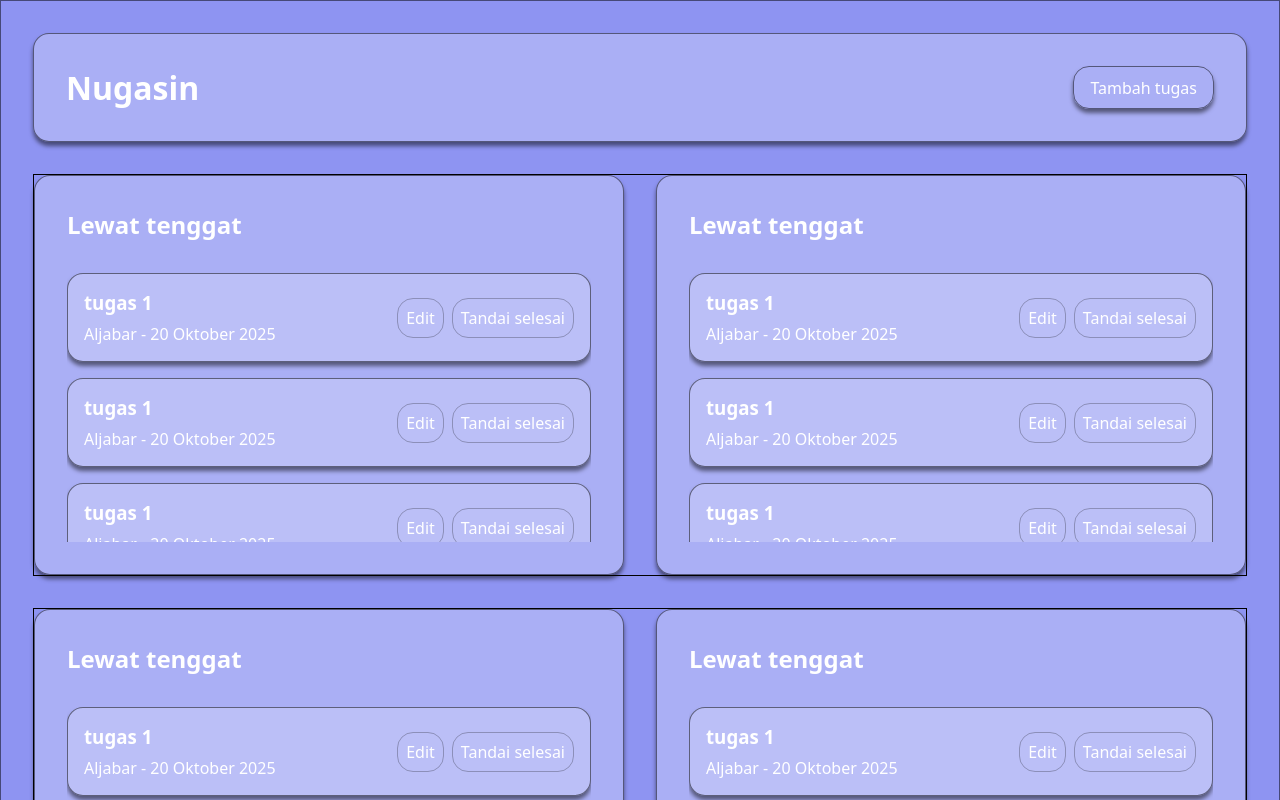
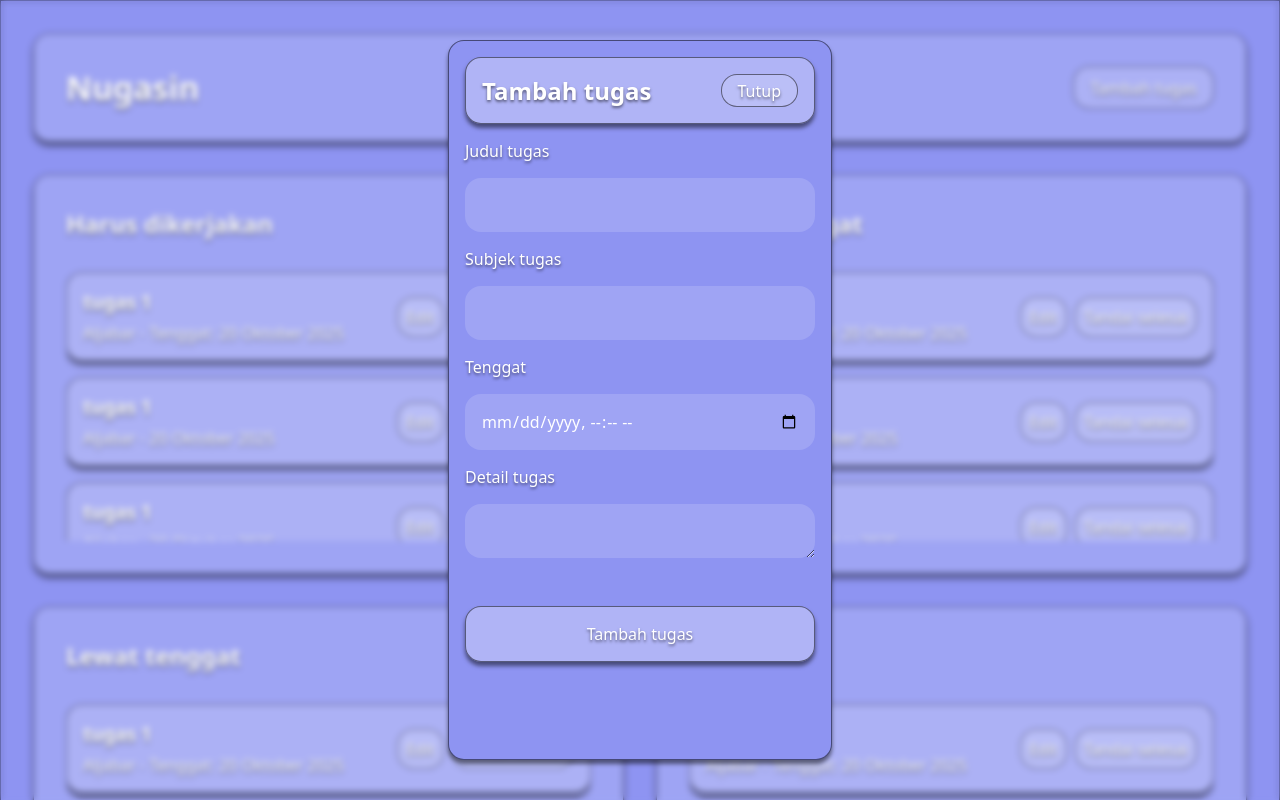
Before and after one commit to antasenaw/Nugasin, a plain HTML site: page index.html in a window 1280 px wide. Both pictures are taken after a click on the button "Tambah tugas". Shown: the top 800 px of the page. Drawn offline with Linux system fonts and the light colour scheme.

Commit message:
Add user input pop op

```diff
--- /dev/null
+++ b/css/input.css
@@ -0,0 +1,59 @@
+.overlay {
+  position: fixed;
+  height: 100vh;
+  width: 100vw;
+  z-index: 2;
+
+  display: flex;
+  justify-content: center;
+  align-items: center;
+  backdrop-filter: blur(.2rem);
+  color: white;
+}
+
+.hidden {
+  display: none;
+}
+
+.add-task-container {
+  background-color: #8E94F2;
+  width: 30%;
+  height: 90%;
+  padding: 1rem;
+  overflow-y: auto;
+}
+
+.add-task-header {
+  margin-bottom: 1rem;
+  background-color: rgba(255,255,255,0.3);
+  padding: 1rem;
+  border-radius: 1rem;
+
+  display: flex;
+  justify-content: space-between;
+}
+
+.form-fieldset {
+  display: flex;
+  flex-direction: column;
+  gap: 1rem;
+  border: none;
+}
+
+input, textarea {
+  background-color: rgba(255,255,255,0.15);
+  border-radius: 1rem;
+  padding: 1rem;
+  max-width: 100%;
+
+}
+
+textarea {
+  resize: vertical;
+}
+
+.submit-task-btn {
+  padding: 1rem;
+  margin-top: 2rem;
+  background-color: rgba(255,255,255,0.3);
+}
--- a/css/bolierplate.css
+++ b/css/reset.css
@@ -13,6 +13,7 @@
 html, body {
   min-height: 100vh;
   font-size: 16px;
+  text-shadow: 0 2px 3px rgba(0, 0, 0, 0.5);
   color: black;
    font-family: system-ui, -apple-system, BlinkMacSystemFont, "Segoe UI",
                Roboto, Oxygen, Ubuntu, Cantarell, "Open Sans", "Helvetica Neue", sans-serif;
--- a/css/style.css
+++ b/css/style.css
@@ -1,4 +1,5 @@
-@import url('./bolierplate.css');
+@import url('./reset.css');
+@import url('./input.css');
 
 
 .header-container,
@@ -9,10 +10,15 @@
 /* .task-item-container, */
 li,
 .add-button,
+.close-btn,
+.submit-task-btn,
+.add-task-container,
+/* input, textarea, */
+.add-task-header,
 .body-container
 {
   border: solid 1px rgba(0,0,0,.5);
-  /* border: solid 1px rgba(255,255,255,0.25); */
+  /* border: solid 1px rgba(255,255,255,0.155); */
   border-radius: 1rem;
   box-shadow: 0px 4px 4px rgba(0,0,0,0.5);
   /* margin: 1rem; */
@@ -21,7 +27,12 @@ li,
 .header-container,
 .task-container
  {
-  background-color: rgba(255,255,255,0.25);
+  background-color: rgba(255,255,255,0.15);
+}
+
+button {
+
+  text-shadow: 0 2px 3px rgba(0, 0, 0, 0.5);
 }
 
 .body-container {
@@ -43,12 +54,14 @@ li,
   padding: 2rem;
 }
 
-.add-button {
+.add-button, .close-btn {
   /* position: fixed; */
   /* left: 50%; */
   /* right: 50%; */
   padding: 0rem 1rem;
   /* z-index: 2; */
+  background-color: rgba(255,255,255,0.15);
+  box-shadow: none;
 }
 
 .main-container {
@@ -66,7 +79,7 @@ li,
   /* flex-wrap: wrap; */
 
   flex: 1 1 auto;
-  border: solid 1px black;
+  /* border: solid 1px black; */
 }
 
 .task-container {
@@ -104,19 +117,27 @@ li,
   justify-content:space-between;
   align-items: center;
   flex-wrap: wrap;
+
   gap: .5rem;
 }
 
-#item-title {
-  margin-bottom: .5rem;
+/* #item-title {
+  margin-bottom: .25rem;
+} */
+
+.task-item-name {
+  display: flex;
+  flex-direction: column;
+  gap: .5rem;
 }
 
 /* .task-item-subject-date p, */
 .task-item-button button {
   /* background-color: #AAAFF5; */
   padding: .5rem;
-  border: solid .1px rgba(0,0,0,.25);
+  border: solid 1px rgba(0, 0, 0, 0.5);
   border-radius: 1rem;
+  background-color: rgba(255,255,255,0.15);
 }
 
 #done-button {
@@ -126,7 +147,7 @@ li,
 /* .task-container h2, */
 .task-item-container li {
   padding: 1rem;
-  background-color: rgba(255,255,255,0.2);
+  background-color: rgba(255,255,255,0.15);
   /* box-shadow: none; */
 }
 
@@ -140,4 +161,8 @@ li,
     min-height: 75vh;
     max-height: 75vh;
   }
+
+  .add-task-container {
+    width: 90%;
+  }
 }
--- a/index.html
+++ b/index.html
@@ -12,20 +12,39 @@
 
   <body>
 
-    <div class="body-container">
+    <script type="module" src="scripts/main.js"></script>
 
-      <header class="header-container">
-        <h1>Nugasin</h1>
-        <button class="add-button">Tambah tugas</button>
-      </header>
+    <div class="overlay hidden">
 
-      <main class="main-container">
+      <div class="add-task-container">
+          <div class="add-task-header">
+            <h2>Tambah tugas</h2>
+            <button class="close-btn">Tutup</button>
+          </div>
 
-      </main>
+        <form id="task-form">
+          <fieldset class="form-fieldset">
+
+            <label for="title">Judul tugas</label>
+            <input type="text" id="title" name="title" required>
+
+            <label for="subject">Subjek tugas</label>
+            <input type="text" id="subject" name="subject" required>
+
+            <label for="due">Tenggat</label>
+            <input type="datetime-local" id="due" name="due" required>
+
+            <label for="details">Detail tugas</label>
+            <textarea id="details" name="details" required rows="1"></textarea>
+
+            <button type="submit" class="submit-task-btn">Tambah tugas</button>
+
+          </fieldset>
+        </form>
+
+      </div>
 
     </div>
-
-    <script type="module" src="script/main.js"></script>
 
   </body>
 
--- a/script/main.js
+++ /dev/null
@@ -1,54 +0,0 @@
-const taskRow = `
-  <div class="task-row">
-  </div>
-`;
-
-const taskContainer = `
-  <section class="task-container">
-    <h2>Lewat tenggat</h2>
-    <ul class="task-item-container">
-      <li class="task-item">
-        <div class="task-item-name">
-          <h3 id="item-title">tugas 1</h3>
-          <p>Aljabar - 20 Oktober 2025</p>
-        </div>
-        <div class="task-item-button">
-          <button>Edit</button><button id="done-button">Tandai selesai</button>
-        </div>
-      </li>
-      <li class="task-item">
-        <div class="task-item-name">
-          <h3 id="item-title">tugas 1</h3>
-          <p>Aljabar - 20 Oktober 2025</p>
-        </div>
-        <div class="task-item-button">
-          <button>Edit</button><button id="done-button">Tandai selesai</button>
-        </div>
-      </li>
-      <li class="task-item">
-        <div class="task-item-name">
-          <h3 id="item-title">tugas 1</h3>
-          <p>Aljabar - 20 Oktober 2025</p>
-        </div>
-        <div class="task-item-button">
-          <button>Edit</button><button id="done-button">Tandai selesai</button>
-        </div>
-      </li>
-    </ul>
-  </section>
-`
-
-const taskContainerName = ['Harus dikerjakan, Dekat tenggat, Lewat tenggat, Selesai'];
-
-
-  const mainElem = document.querySelector('.main-container');
-
-  for (let i = 0; i < 2; i++) {
-    mainElem.innerHTML += taskRow;
-  }
-
-  const taskRowElem = document.querySelectorAll('.task-row').forEach((taskRow) => {
-    for (let i = 0; i < 2; i++) {
-      taskRow.innerHTML += taskContainer;
-    }
-  });
--- /dev/null
+++ b/scripts/components.js
@@ -0,0 +1,62 @@
+export const bodyHTML = `
+  <div class="body-container">
+
+    <header class="header-container">
+      <h1>Nugasin</h1>
+      <button class="add-button">Tambah tugas</button>
+    </header>
+
+    <main class="main-container">
+
+    </main>
+
+  </div>
+`
+
+export const taskRowHTML = `
+  <div class="task-row">
+  </div>
+`;
+
+export const taskContainerName = ['Harus dikerjakan', 'Dekat tenggat', 'Lewat tenggat', 'Selesai'];
+
+// Accumulator array
+export let taskContainerHTML = [];
+
+taskContainerName.forEach(nama => {
+  const taskContainerTemp = `
+    <section class="task-container">
+      <h2>${nama}</h2>
+      <ul class="task-item-container">
+        <li class="task-item">
+          <div class="task-item-name">
+            <h3 id="item-title">tugas 1</h3>
+            <p>Aljabar - Tenggat: 20 Oktober 2025</p>
+          </div>
+          <div class="task-item-button">
+            <button>Edit</button><button id="done-button">Tandai selesai</button>
+          </div>
+        </li>
+        <li class="task-item">
+          <div class="task-item-name">
+            <h3 id="item-title">tugas 1</h3>
+            <p>Aljabar - 20 Oktober 2025</p>
+          </div>
+          <div class="task-item-button">
+            <button>Edit</button><button id="done-button">Tandai selesai</button>
+          </div>
+        </li>
+        <li class="task-item">
+          <div class="task-item-name">
+            <h3 id="item-title">tugas 1</h3>
+            <p>Aljabar - 20 Oktober 2025</p>
+          </div>
+          <div class="task-item-button">
+            <button>Edit</button><button id="done-button">Tandai selesai</button>
+          </div>
+        </li>
+      </ul>
+    </section>
+`
+  taskContainerHTML.push(taskContainerTemp);
+})
--- /dev/null
+++ b/scripts/main.js
@@ -0,0 +1,31 @@
+import { render } from './render.js';
+
+render();
+
+// input pop up
+const overlayElem = document.querySelector('.overlay');
+const addBtn = document.querySelector('.add-button');
+const closeBtn = document.querySelector('.close-btn');
+
+const inputToggle = (show) => overlayElem.classList.toggle('hidden', show);
+
+addBtn.addEventListener('click', () => inputToggle(false));
+closeBtn.addEventListener('click', () => inputToggle(true));
+overlayElem.addEventListener('click', e => e.target === overlayElem && inputToggle(true));
+document.addEventListener('keydown', e => e.key === 'Escape' && inputToggle(true));
+
+// get input
+const submitBtn = document.querySelector('.submit-task-btn');
+const form = document.querySelector('#task-form');
+// const title = document.querySelector('#title');
+// const subject = document.querySelector('#subject');
+// const due = document.querySelector('#due');
+// const details = document.querySelector('#details');
+
+// console.log(form);
+
+submitBtn.addEventListener('click', () => {
+  const taskData = new FormData(form);
+  const taskObj = Object.fromEntries(taskData.entries());
+  console.log(taskObj);
+});
--- /dev/null
+++ b/scripts/render.js
@@ -0,0 +1,29 @@
+import { bodyHTML, taskRowHTML, taskContainerHTML } from "./components.js";
+
+function renderBody() {
+  document.querySelector('body').insertAdjacentHTML("beforeend", bodyHTML);
+}
+
+function renderTaskRow() {
+  const mainElem = document.querySelector('.main-container');
+  for (let i = 0; i < 2; i++) {
+    mainElem.insertAdjacentHTML("beforeend", taskRowHTML) ;
+  }
+}
+
+function renderTaskContainer() {
+  document.querySelectorAll('.task-row').forEach((taskRow, rowIndex) => {
+    const start = rowIndex * 2;
+    const end = start + 2;
+    const containers = taskContainerHTML.slice(start, end);
+    containers.forEach(html => {
+      taskRow.insertAdjacentHTML("beforeend", html);
+    });
+  });
+}
+
+export function render () {
+  renderBody();
+  renderTaskRow();
+  renderTaskContainer();
+}
```
